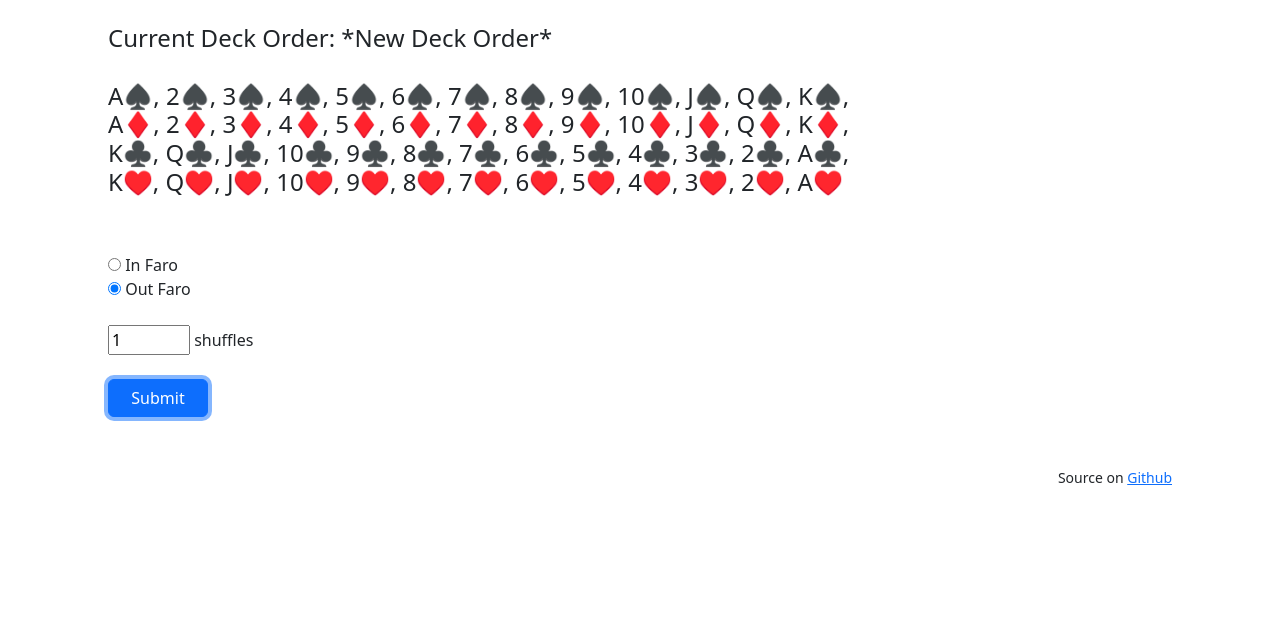
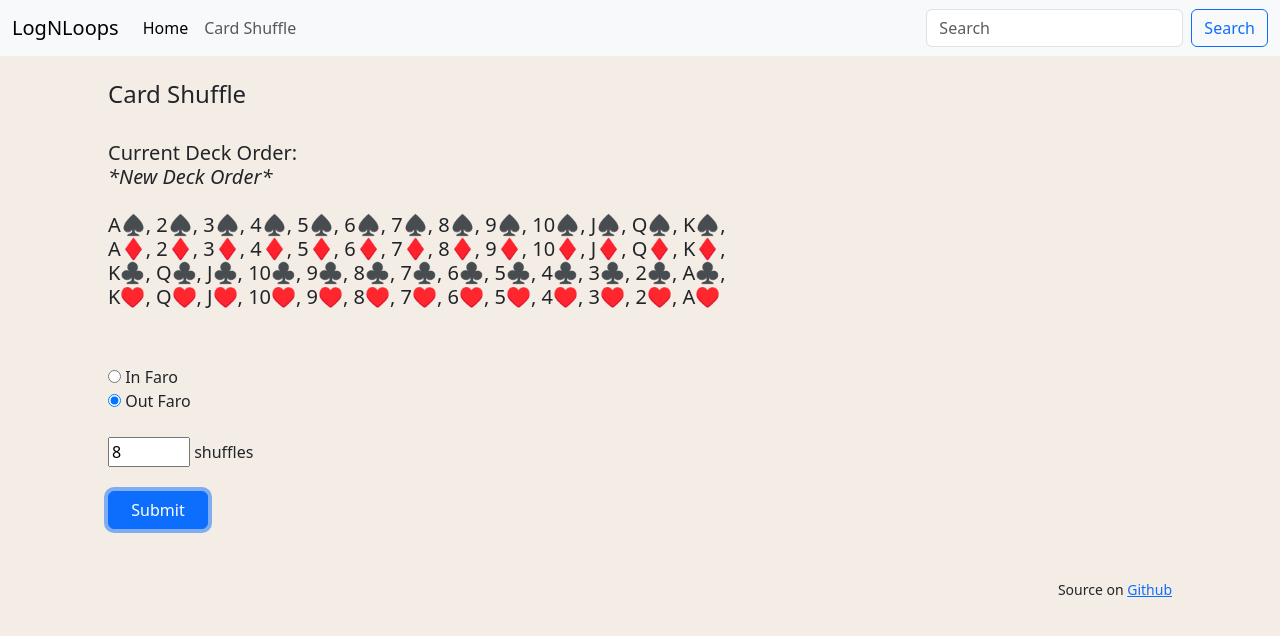
Before and after one commit to jaceygan/cardshuffle, a Flask app: page /cardshuffle in a window 1280 px wide. Shown: the top 636 px of the page. Run offline with Flask 3, Linux system fonts and the light colour scheme.

Commit message:
improve look and feel of website

```diff
--- a/app.py
+++ b/app.py
@@ -58,9 +58,9 @@ def deckOrder():
         if shuffleCount > 0 :
             output = ""
             notes= ""
+            deck = newDeckOrder
 
-            deck = newDeckOrder
-            if (shuffleType == "Out Faro"):
+            if (shuffleType == "Out Faro"): #TODO: Refactor this monstrosity
                 if shuffleCount > 8:
                     shuffleCount = shuffleCount % 8
                     notes = "8 out faros results in original deck order. Displaying the last "+ str(shuffleCount) + " shuffles."
--- /dev/null
+++ b/templates/base.html
@@ -0,0 +1,48 @@
+<!doctype html>
+<html lang="en">
+
+<head>
+    <meta charset="utf-8">
+    <meta name="viewport" content="width=device-width, initial-scale=1">
+    <title>{% block title%}LogNLoops{% endblock %}
+    </title>
+    <link href="https://cdn.jsdelivr.net/npm/bootstrap@5.3.2/dist/css/bootstrap.min.css" rel="stylesheet"
+        integrity="sha384-T3c6CoIi6uLrA9TneNEoa7RxnatzjcDSCmG1MXxSR1GAsXEV/Dwwykc2MPK8M2HN" crossorigin="anonymous">
+</head>
+
+<body style="background-color:#F4EDE5">
+    <nav class="navbar navbar-expand-lg bg-body-tertiary">
+        <div class="container-fluid">
+            <a class="navbar-brand" href="#">LogNLoops</a>
+            <button class="navbar-toggler" type="button" data-bs-toggle="collapse"
+                data-bs-target="#navbarSupportedContent" aria-controls="navbarSupportedContent" aria-expanded="false"
+                aria-label="Toggle navigation">
+                <span class="navbar-toggler-icon"></span>
+            </button>
+            <div class="collapse navbar-collapse" id="navbarSupportedContent">
+                <ul class="navbar-nav me-auto mb-2 mb-lg-0">
+                    <li class="nav-item">
+                        <a class="nav-link active" aria-current="page" href="https://lognloops.com">Home</a>
+                    </li>
+                    <li class="nav-item">
+                        <a class="nav-link" href="https://lognloops.com/cardshuffle">Card Shuffle</a>
+                    </li>
+
+                </ul>
+                <form class="d-flex" role="search">
+                    <input class="form-control me-2" type="search" placeholder="Search" aria-label="Search">
+                    <button class="btn btn-outline-primary" type="submit">Search</button>
+                </form>
+            </div>
+        </div>
+    </nav>
+
+    {% block content %}
+    {% endblock %}
+
+</body>
+<script src="https://cdn.jsdelivr.net/npm/bootstrap@5.3.2/dist/js/bootstrap.bundle.min.js"
+    integrity="sha384-C6RzsynM9kWDrMNeT87bh95OGNyZPhcTNXj1NW7RuBCsyN/o0jlpcV8Qyq46cDfL"
+    crossorigin="anonymous"></script>
+
+</html>
--- a/templates/index.html
+++ b/templates/index.html
@@ -1,26 +1,24 @@
-<!doctype html>
-<html lang="en">
+{% extends 'base.html' %}
 
-<head>
-    <meta charset="utf-8">
-    <meta name="viewport" content="width=device-width, initial-scale=1">
-    <title>Card Shuffler</title>
-    <link href="https://cdn.jsdelivr.net/npm/bootstrap@5.3.2/dist/css/bootstrap.min.css" rel="stylesheet"
-        integrity="sha384-T3c6CoIi6uLrA9TneNEoa7RxnatzjcDSCmG1MXxSR1GAsXEV/Dwwykc2MPK8M2HN" crossorigin="anonymous">
-</head>
+{% block title %}
+LogNLoops Card Shuffle
+{% endblock %}
 
-<body>
+{% block content %}
+
 <div class="container" style="width:85%">
     <br>
-
-        <h4>Current Deck Order: {% if isNDO %} *New Deck Order* {% endif%}
+    <h4>Card Shuffle</h4>
+    <br>
+    <h5>Current Deck Order: <br>
+        <em> {% if isNDO %} *New Deck Order*{% endif%}</em>
         <br>
         <br>
         {% autoescape false %}
         {{displayDeck}}
         {% endautoescape %}
 
-        </h4>
+    </h5>
     <br>
     <br>
     <form action="/deckOrder" method="POST">
@@ -29,7 +27,7 @@
         <input type="radio" name="shuffleType" id="outFaro" value="Out Faro" checked>&nbsp;Out Faro</input>
         <br>
         <br>
-            <input type="text" id="shuffleCount" name="shuffleCount" value=1 maxlength="2" size="3"> shuffles
+        <input type="text" id="shuffleCount" name="shuffleCount" value=8 maxlength="2" size="3"> shuffles
         <br>
         <br>
         <button class="btn btn-outline-primary" type="submit" autofocus style="width:100px">Submit</button>
@@ -39,9 +37,4 @@
     <p align="right"><small>Source on <a href="https://github.com/jaceygan/cardshuffle">Github</a></small></p>
 </div>
 
-    <script src="https://cdn.jsdelivr.net/npm/bootstrap@5.3.2/dist/js/bootstrap.bundle.min.js"
-        integrity="sha384-C6RzsynM9kWDrMNeT87bh95OGNyZPhcTNXj1NW7RuBCsyN/o0jlpcV8Qyq46cDfL"
-        crossorigin="anonymous"></script>
-</body>
-
-</html>
+{% endblock %}
```
Also changed, not shown: templates/deckOrder.html (+16 -21 lines). Lines whose indentation alone changed are shown as unchanged.
